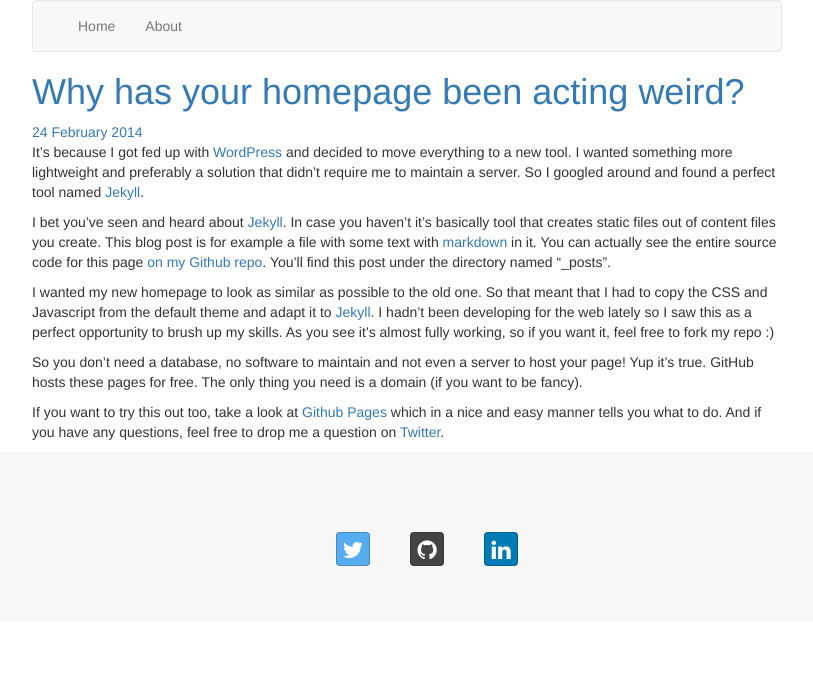
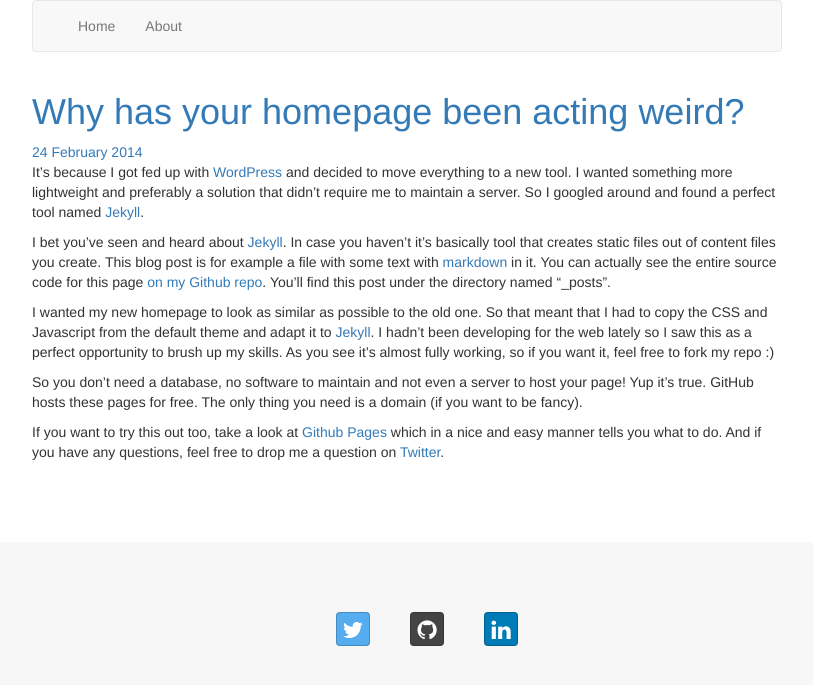
Before and after one commit to JagCesar/jagcesar.github.io, a Jekyll site: the page built from _posts/2014-02-24-why-has-your-homepage-been-acting-weird.md, in a window 1280 px wide. Shown: the top 685 px of the page, without its empty margins (233-1046 px from the left). Built offline with Jekyll 4.4.1, drawn with Linux system fonts in a browser that asks for light colours; nearby versions of some CDN libraries.

Commit message:
Adjusts the top and footer margin

```diff
--- a/css/custom.css
+++ b/css/custom.css
@@ -1,5 +1,10 @@
+nav.navbar {
+  margin-bottom: 40px;
+}
+
 footer {
   background-color: #F7F7F7;
+  margin-top: 40px;
 }
 
 footer ul {
@@ -17,7 +22,7 @@
 
 footer ul {
   display: inline-block;
-  margin-top: 80px;
-  margin-bottom: 50px;
+  margin-top: 70px;
+  margin-bottom: 60px;
   text-decoration: none;
 }
```
